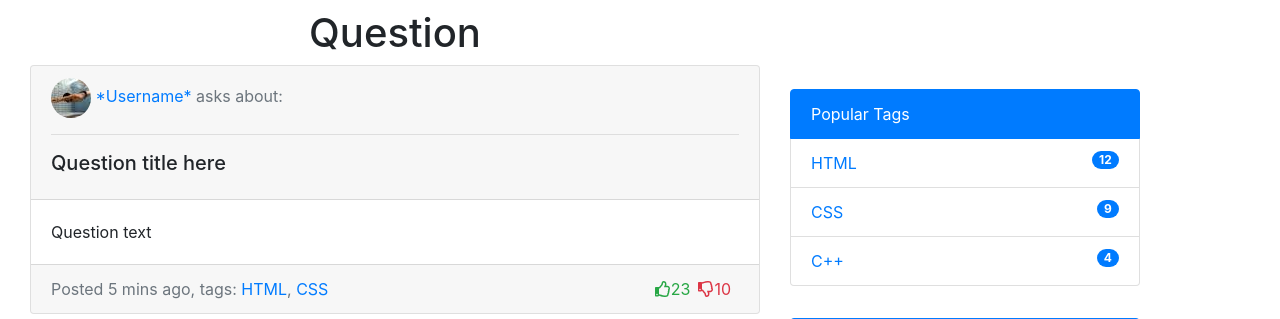
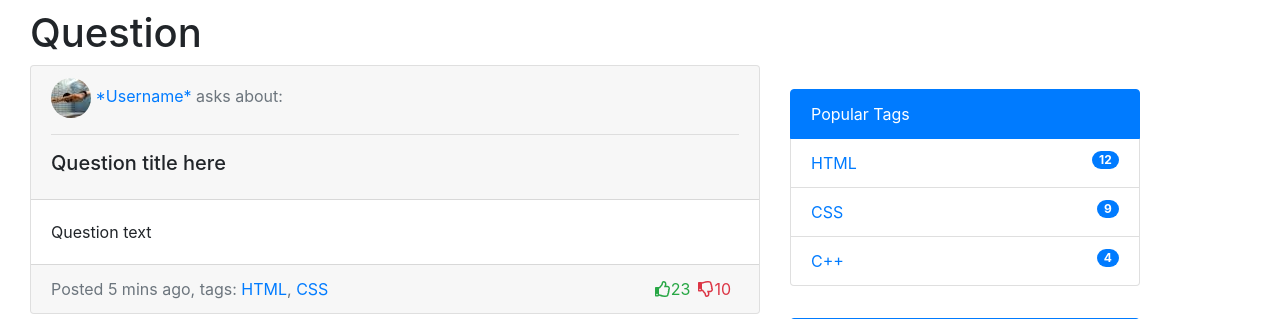
Before and after one commit to DikarevAndrey/tpWebProject, a Django app: page /qSite/question in a window 1280 px wide. Shown: the part 70-389 px from the top of the page. Run offline with Django 3.2, Linux system fonts and the light colour scheme.

Commit message:
Minor fix for alignment of header

```diff
--- a/qSite/templates/qSite/question.html
+++ b/qSite/templates/qSite/question.html
@@ -1,7 +1,7 @@
 {% extends "qSite/base.html" %}
 {% load static %}
 {% block content %}
-<h1 style="text-align: center;">Question</h1>
+<h1>Question</h1>
 <div class="row">
   <div class="col-md-12">
     <div class="card">
```
